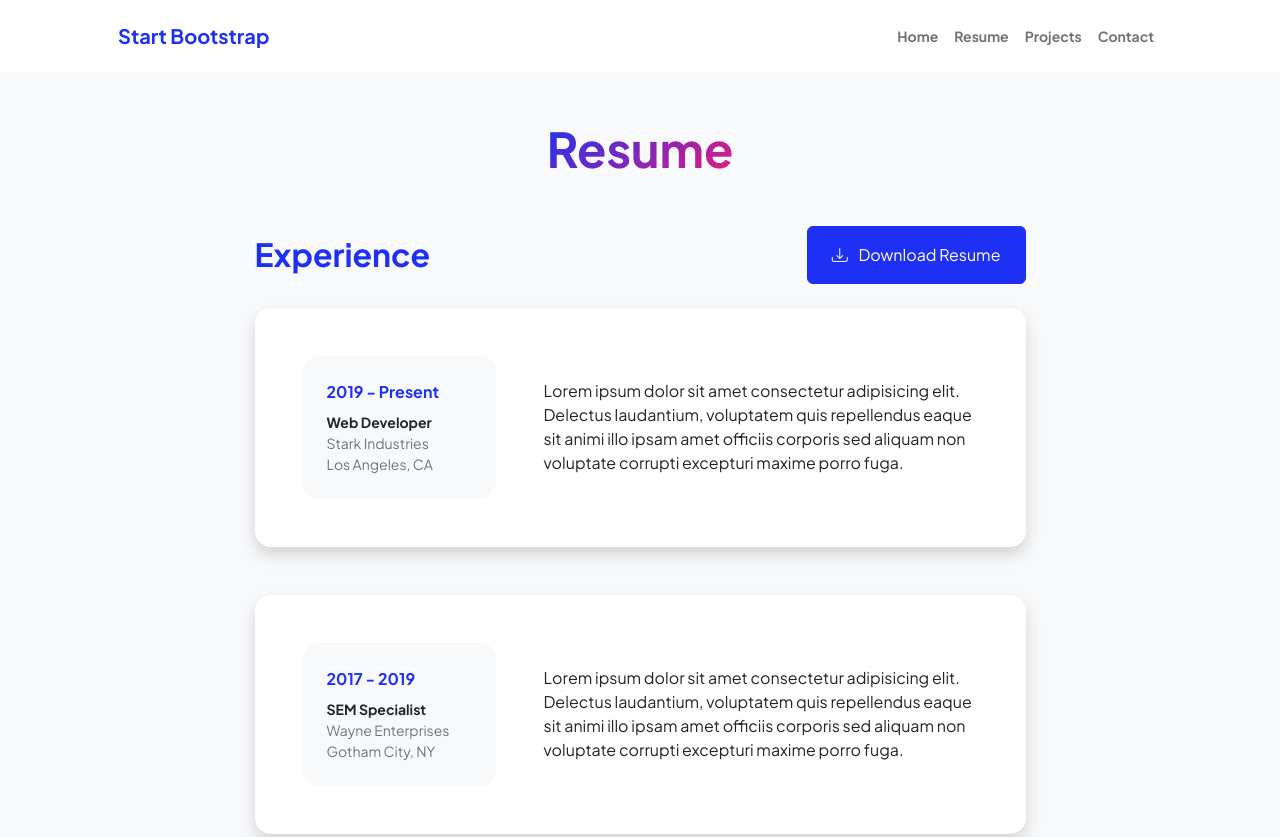
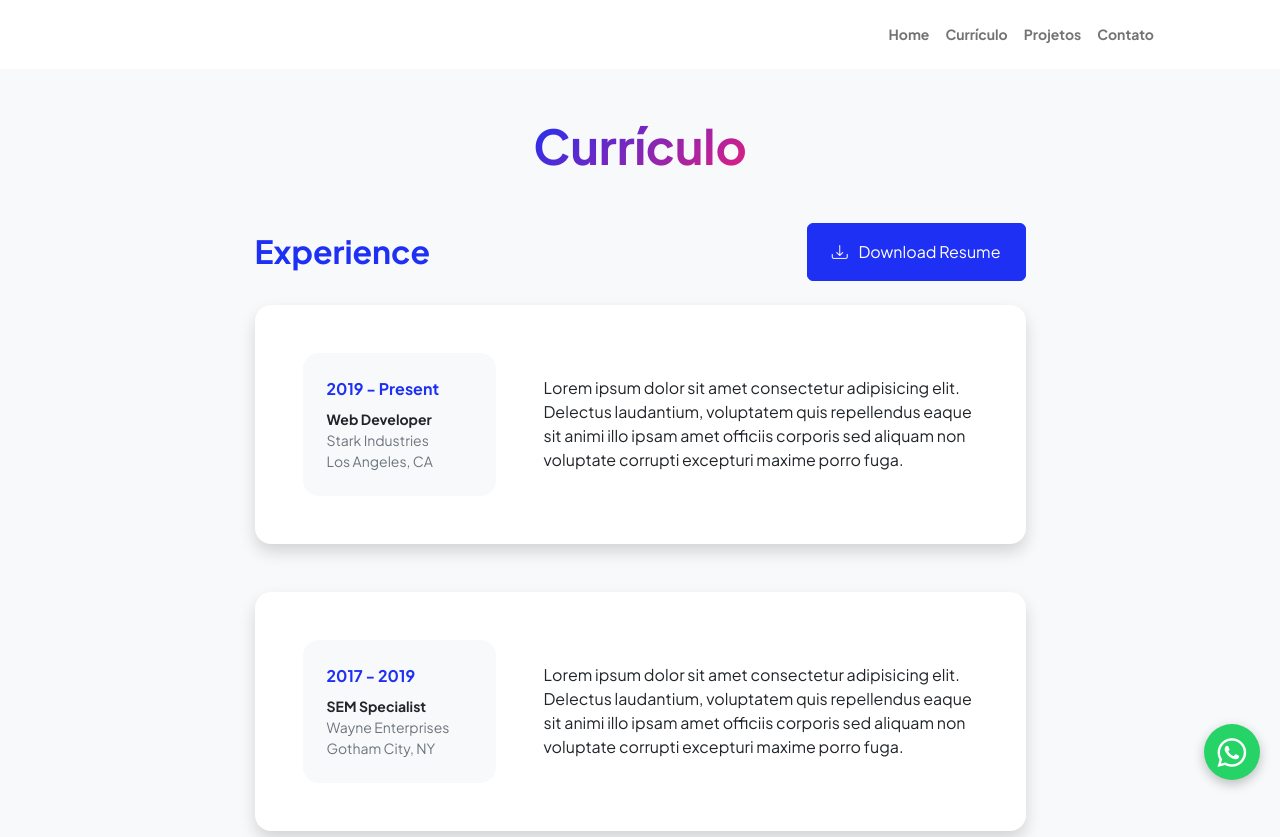
Before and after one commit to LucasPeixotoN/My-portfolio, a plain HTML site: page startbootstrap-personal-gh-pages/resume.html in a window 1280 px wide. Shown: the top 837 px of the page. Drawn offline with nearby package versions, Linux system fonts and the light colour scheme.

Commit message:
Adicionando botão whatsapp

```diff
--- a/startbootstrap-personal-gh-pages/resume.html
+++ b/startbootstrap-personal-gh-pages/resume.html
@@ -5,7 +5,7 @@
         <meta name="viewport" content="width=device-width, initial-scale=1, shrink-to-fit=no" />
         <meta name="description" content="" />
         <meta name="author" content="" />
-        <title>Personal - Start Bootstrap Template</title>
+        <title>Currículo - Lucas Peixoto</title>
         <!-- Favicon-->
         <link rel="icon" type="image/x-icon" href="assets/favicon.ico" />
         <!-- Custom Google font-->
@@ -22,14 +22,13 @@
             <!-- Navigation-->
             <nav class="navbar navbar-expand-lg navbar-light bg-white py-3">
                 <div class="container px-5">
-                    <a class="navbar-brand" href="index.html"><span class="fw-bolder text-primary">Start Bootstrap</span></a>
                     <button class="navbar-toggler" type="button" data-bs-toggle="collapse" data-bs-target="#navbarSupportedContent" aria-controls="navbarSupportedContent" aria-expanded="false" aria-label="Toggle navigation"><span class="navbar-toggler-icon"></span></button>
                     <div class="collapse navbar-collapse" id="navbarSupportedContent">
                         <ul class="navbar-nav ms-auto mb-2 mb-lg-0 small fw-bolder">
                             <li class="nav-item"><a class="nav-link" href="index.html">Home</a></li>
-                            <li class="nav-item"><a class="nav-link" href="resume.html">Resume</a></li>
-                            <li class="nav-item"><a class="nav-link" href="projects.html">Projects</a></li>
-                            <li class="nav-item"><a class="nav-link" href="contact.html">Contact</a></li>
+                            <li class="nav-item"><a class="nav-link" href="resume.html">Currículo</a></li>
+                            <li class="nav-item"><a class="nav-link" href="projects.html">Projetos</a></li>
+                            <li class="nav-item"><a class="nav-link" href="contact.html">Contato</a></li>
                         </ul>
                     </div>
                 </div>
@@ -37,7 +36,7 @@
             <!-- Page Content-->
             <div class="container px-5 my-5">
                 <div class="text-center mb-5">
-                    <h1 class="display-5 fw-bolder mb-0"><span class="text-gradient d-inline">Resume</span></h1>
+                    <h1 class="display-5 fw-bolder mb-0"><span class="text-gradient d-inline">Currículo</span></h1>
                 </div>
                 <div class="row gx-5 justify-content-center">
                     <div class="col-lg-11 col-xl-9 col-xxl-8">
@@ -183,7 +182,7 @@
         <footer class="bg-white py-4 mt-auto">
             <div class="container px-5">
                 <div class="row align-items-center justify-content-between flex-column flex-sm-row">
-                    <div class="col-auto"><div class="small m-0">Copyright &copy; Your Website 2023</div></div>
+                    <div class="col-auto"><div class="small m-0">Copyright &copy; Lucas Peixoto N. 2026</div></div>
                     <div class="col-auto">
                         <a class="small" href="#!">Privacy</a>
                         <span class="mx-1">&middot;</span>
@@ -198,5 +197,10 @@
         <script src="https://cdn.jsdelivr.net/npm/bootstrap@5.2.3/dist/js/bootstrap.bundle.min.js"></script>
         <!-- Core theme JS-->
         <script src="js/scripts.js"></script>
+        <!-- Botão flutuante do WhatsApp -->
+        <a href="https://wa.me/5515988328760?text=Olá!%20Vi%20seu%20portfólio%20e%20gostaria%20de%20conversar."
+             class="whatsapp-float" target="_blank" rel="noopener" aria-label="Chamar no WhatsApp">
+             <i class="bi bi-whatsapp"></i>
+            </a>
     </body>
 </html>
```
Also changed, not shown: startbootstrap-personal-gh-pages/contact.html (+4 -4 lines), startbootstrap-personal-gh-pages/index.html (+1 -1 lines), startbootstrap-personal-gh-pages/projects.html (+3 -3 lines).
